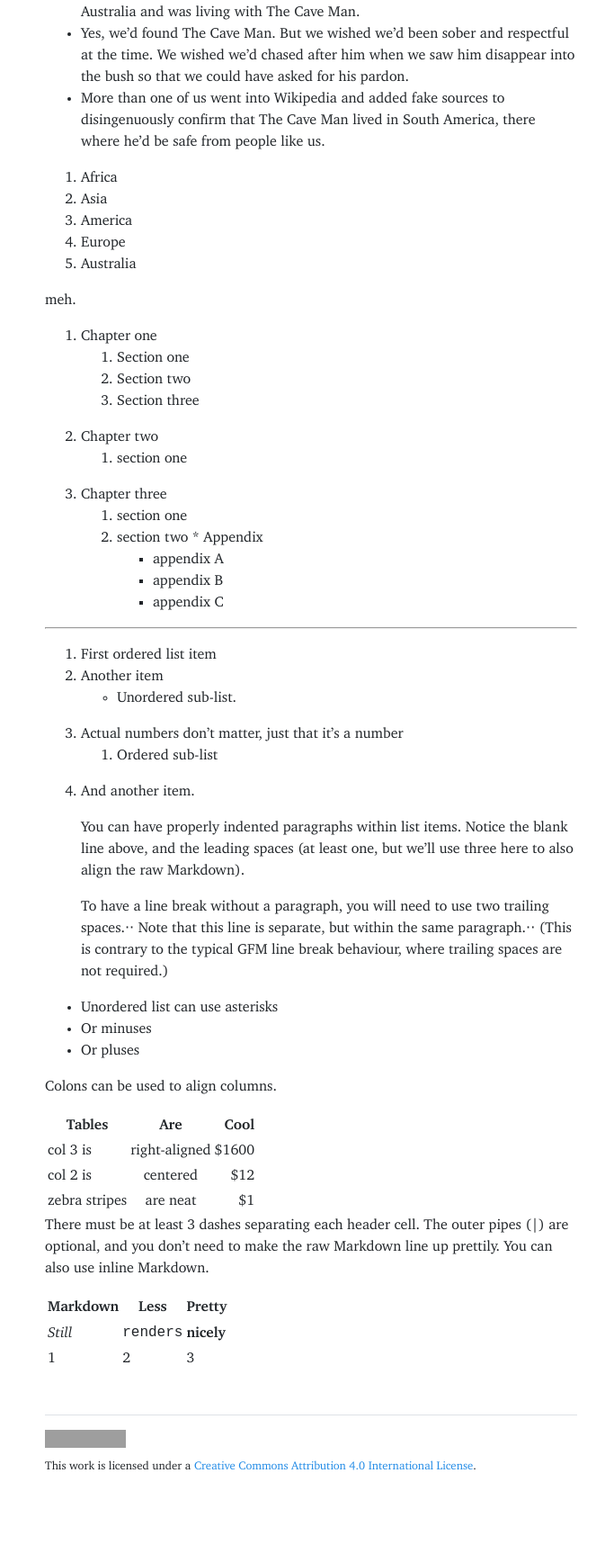
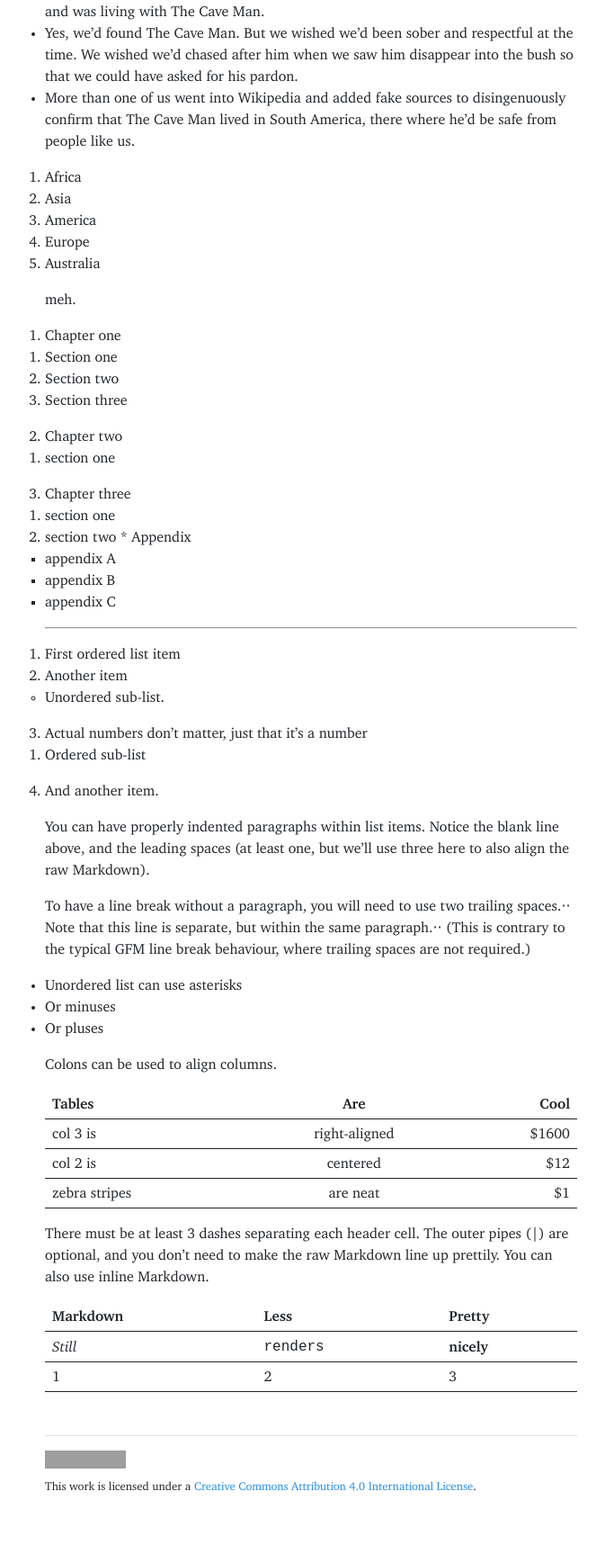
Before and after one commit to reedeeng/blog, a Jekyll site: the page built from element-of-typography.md, in a window 1280 px wide. Shown: the part 854-2581 px from the top of the page at 90% size, without its empty margins (294-967 px from the left). Built offline with Jekyll 4.4.1, drawn with Linux system fonts in a browser that asks for light colours; before the commit the page ends 2558 px from its top, so only the background shows below that; grey boxes are pictures that could not be loaded.

Commit message:
Update _base.scss

```diff
--- a/_sass/_base.scss
+++ b/_sass/_base.scss
@@ -89,10 +89,37 @@ ul,
 ol {
   margin-left: 0;
   margin-bottom: $spacer;
+  padding-left: 0;
 }
 
 hr {
+  margin-top: $spacer;
+  margin-bottom: $spacer;
   color: $gray-900;
+}
+
+table {
+  margin-bottom: $spacer;
+  width: 100%;
+  border: 0 solid $gray-900;
+  border-collapse: collapse;
+}
+
+td,
+th {
+  padding: .25rem .5rem;
+  border-color: inherit;
+  border-style: solid;
+  border-width: 0;
+  border-bottom-width: 1px;
+}
+
+th {
+  text-align: left;
+}
+
+thead th {
+  border-bottom-color: currentColor;
 }
 
 //
```
